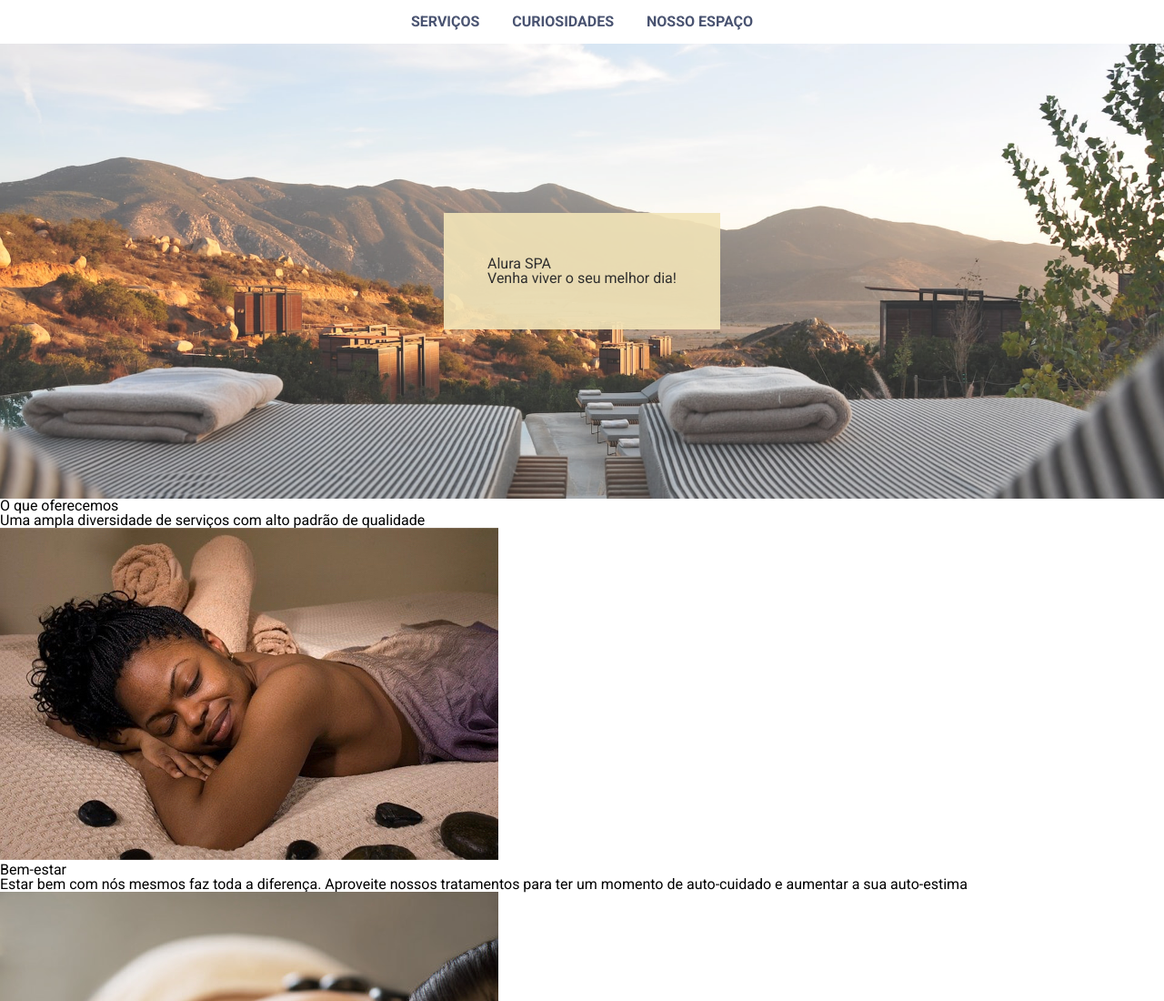
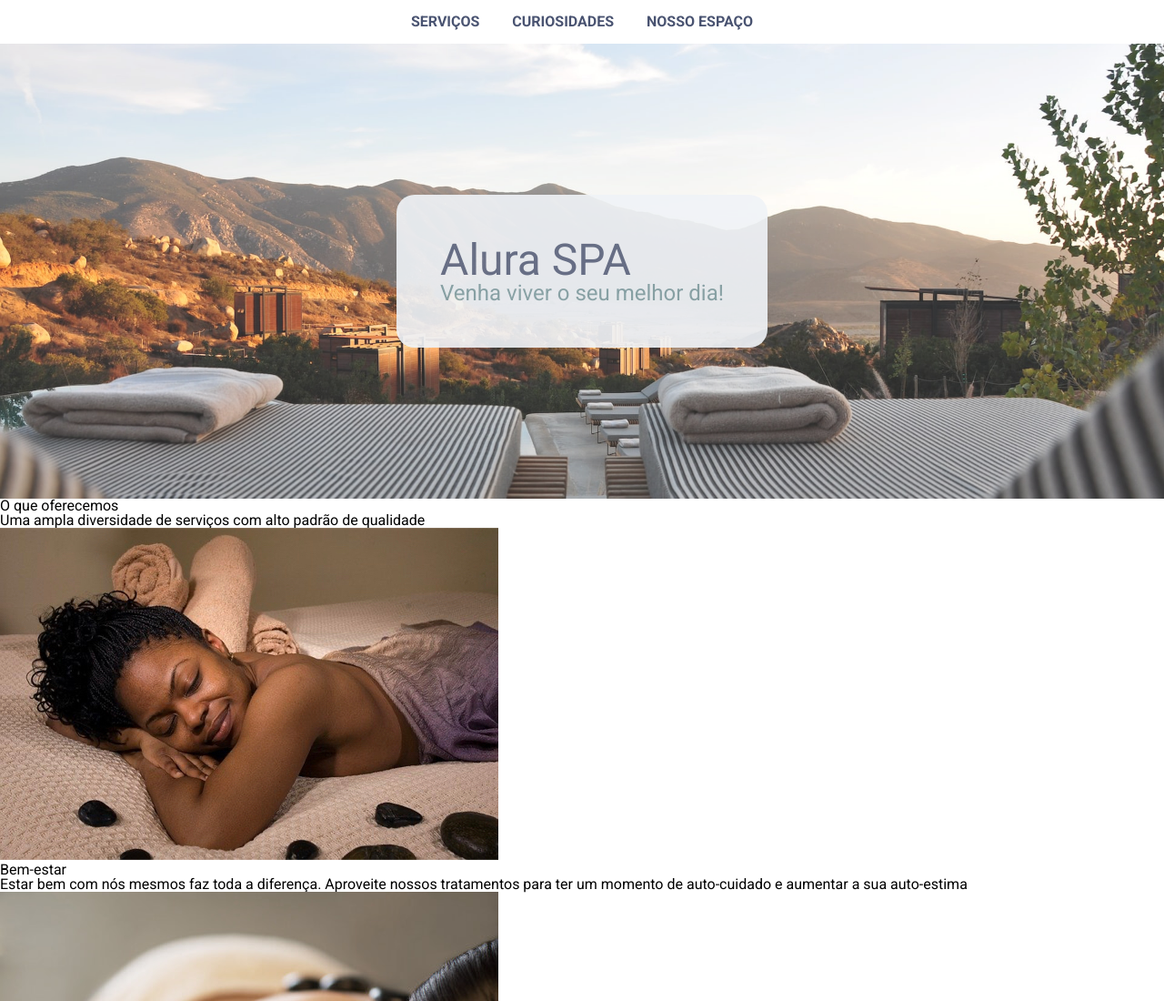
Before and after one commit to robs-am/spa-sass, a plain HTML site: page index.html in a window 1280 px wide. Shown: the top 1100 px of the page at 91% size. Drawn offline with nearby package versions, Linux system fonts and the light colour scheme.

Commit message:
muda a cor terciaria das variaveis, adiciona h1 e h2

```diff
--- a/styles/abstract/_variaveis.scss
+++ b/styles/abstract/_variaveis.scss
@@ -4,4 +4,4 @@ $fonte: 'Roboto', sans-serif;
 //Cores
 $cor-primaria:#495371;
 $cor-secundaria:#74959A;
-$cor-terciaria:#F1E0AC;
+$cor-terciaria:#EEF2F7;
```
Also changed, not shown: styles/styles.css, 1 other file.
